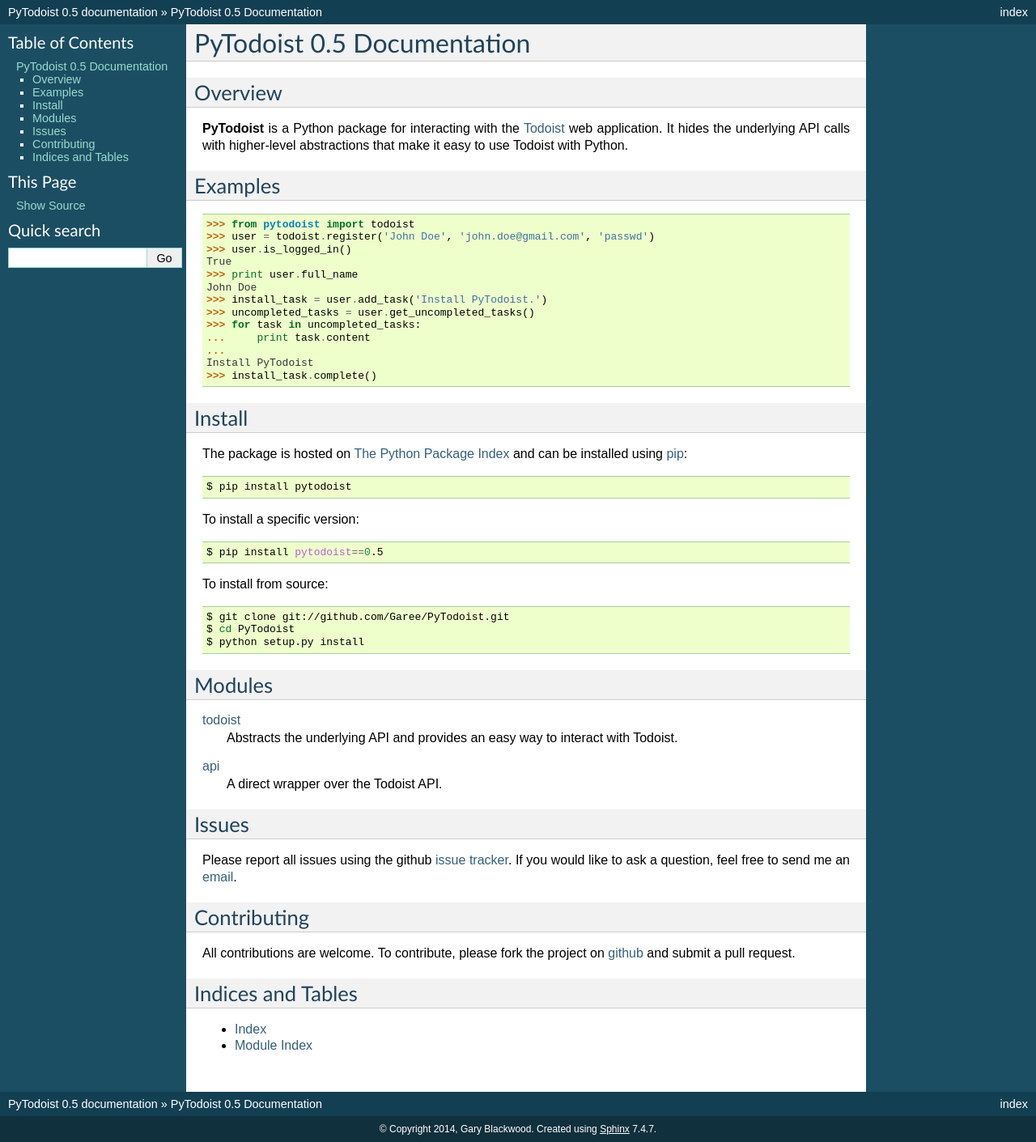
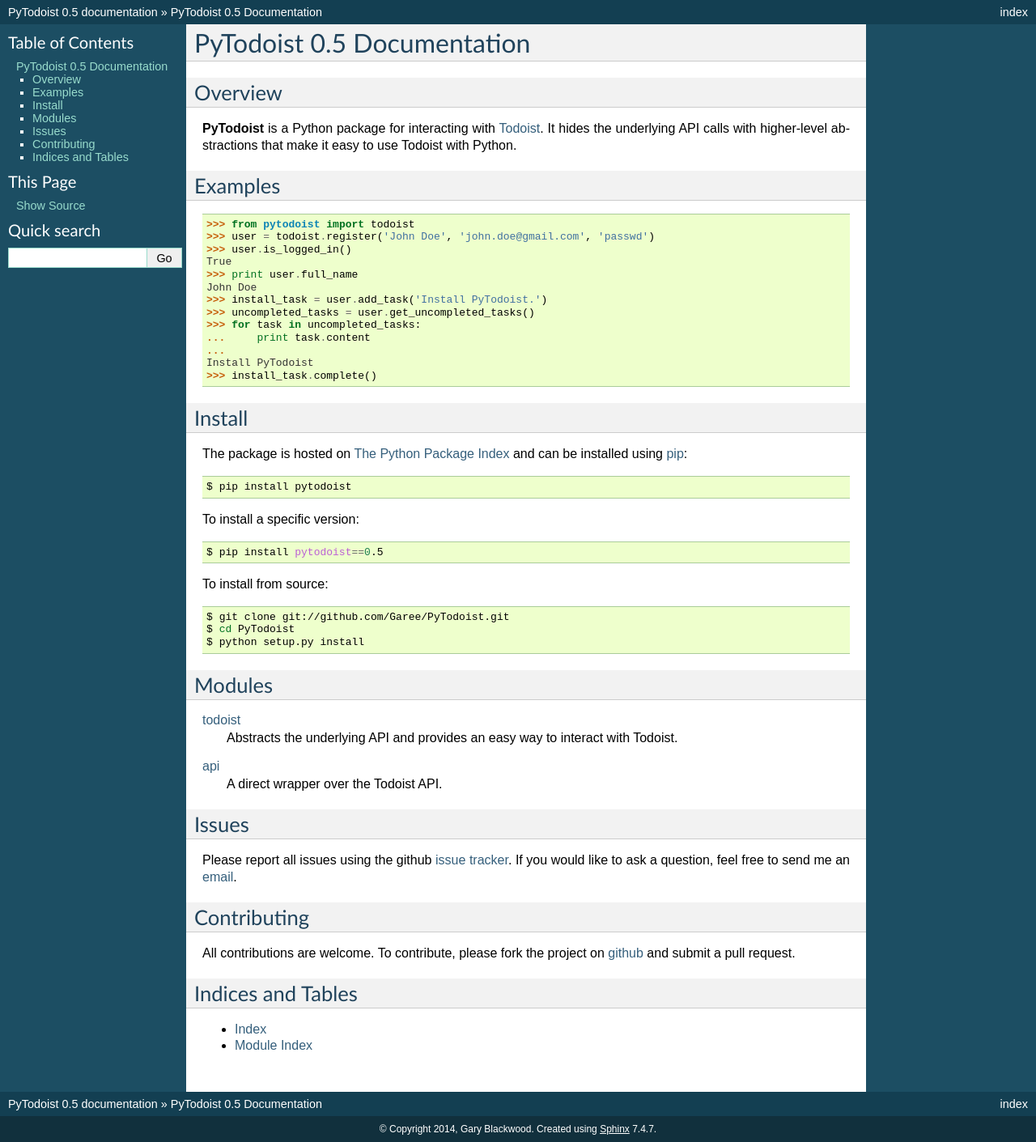
Before and after one commit to Garee/pytodoist, a Sphinx documentation site: the page built from docs/source/index.rst, in a window 1280 px wide. Shown: the whole page at 81% size. Built offline with Sphinx 7.4.7, drawn with Linux system fonts in a browser that asks for light colours.

Commit message:
Update package description

```diff
--- a/docs/source/index.rst
+++ b/docs/source/index.rst
@@ -3,7 +3,7 @@
 
 Overview
 --------
-**PyTodoist** is a Python package for interacting with the `Todoist <http://www.todoist.com>`_ web application. It hides the underlying API calls with higher-level abstractions that make it easy to use Todoist with Python.
+**PyTodoist** is a Python package for interacting with `Todoist <http://www.todoist.com>`_. It hides the underlying API calls with higher-level abstractions that make it easy to use Todoist with Python.
 
 Examples
 --------
@@ -48,7 +48,7 @@
 Modules
 -------
 :doc:`todoist`
-    Abstracts the underlying API and provides an easy way to interact with Todoist.
+     Abstracts the underlying API and provides an easy way to interact with Todoist.
 
 :doc:`api`
     A direct wrapper over the Todoist API.
```
